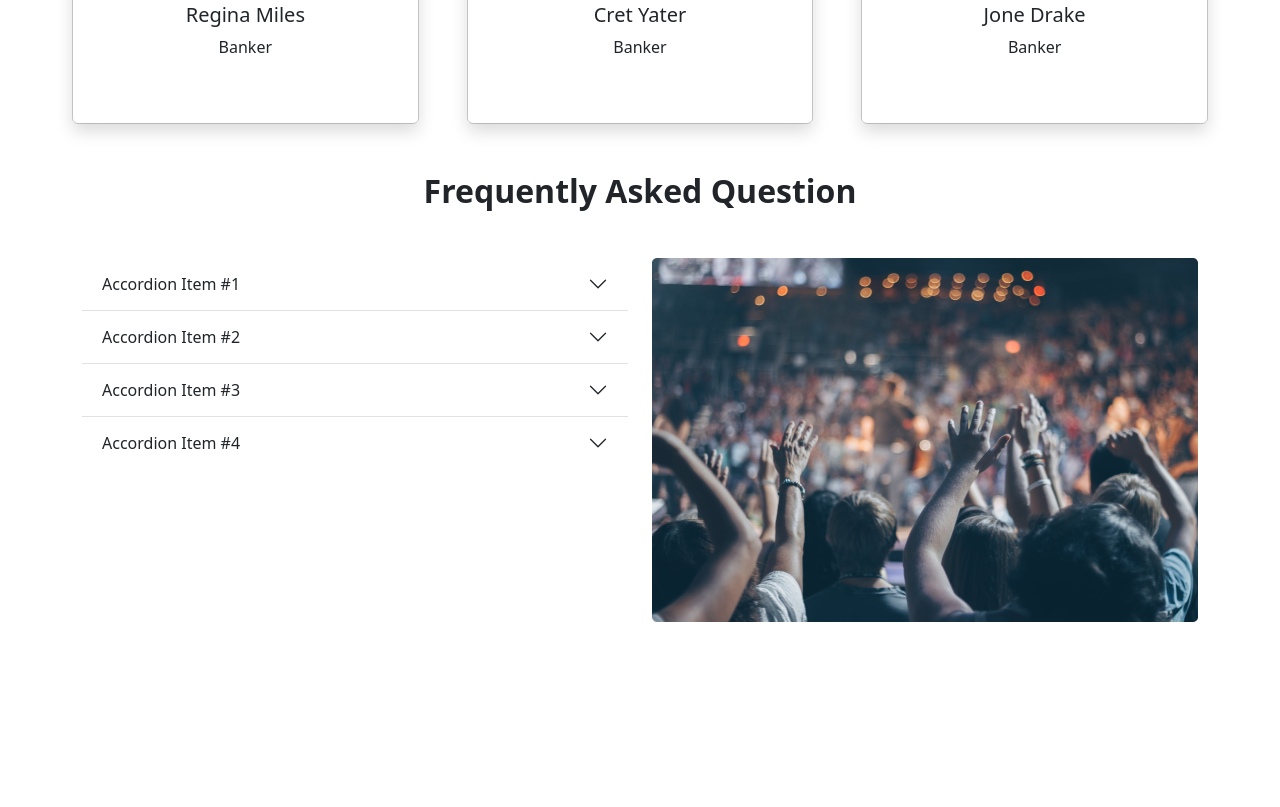
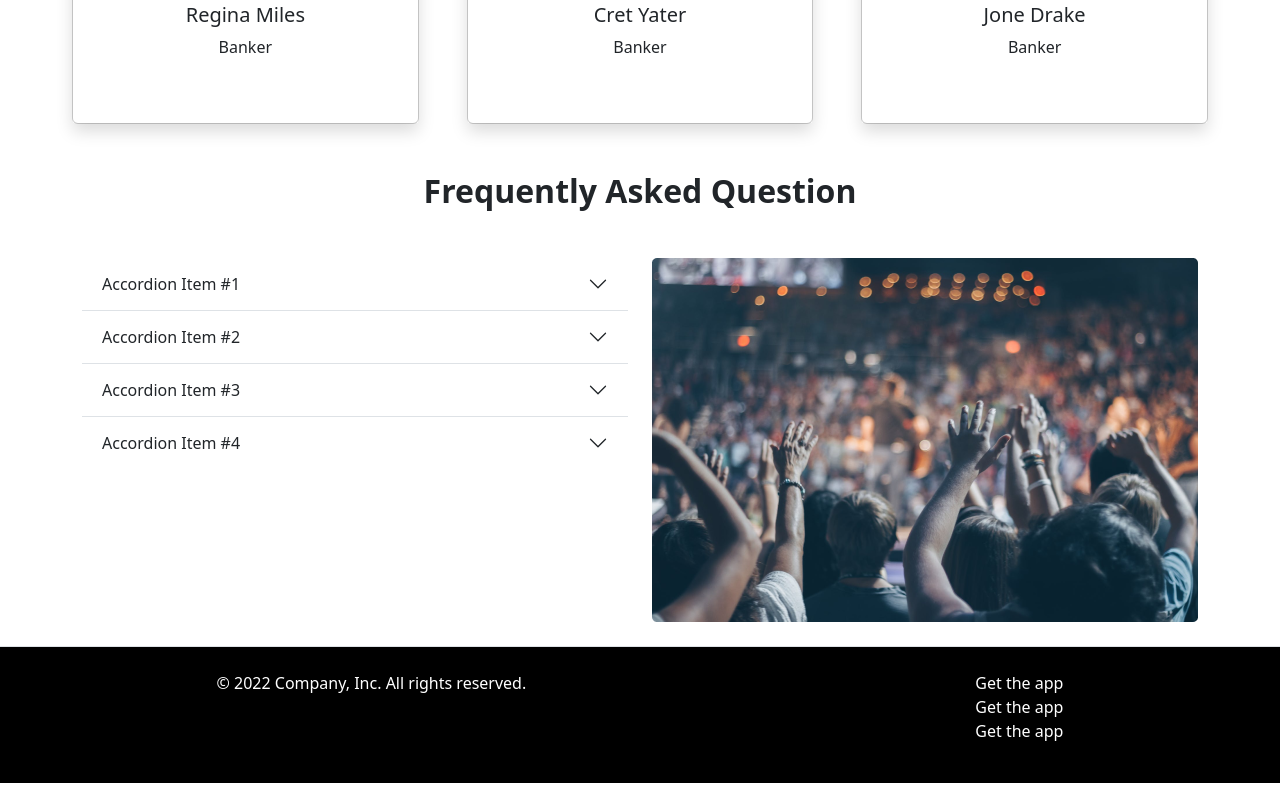
Before and after one commit to mdsaifulalambd/convention-hall, a plain HTML site: page index.html in a window 1280 px wide. Shown: the part 1506-2313 px from the top of the page. Before the commit the page ends 2128 px from the top, so only its background shows below. Drawn offline with nearby package versions, Linux system fonts and the light colour scheme.

Commit message:
footer-added

```diff
--- a/index.html
+++ b/index.html
@@ -236,6 +236,20 @@
         </div>
     </div>
 
+    <!-- Footer -->
+
+    <footer>
+        <div class="d-flex flex-column flex-sm-row justify-content-around py-4 my-4 border-top bg-black text-white">
+            <p>&copy; 2022 Company, Inc. All rights reserved.</p>
+            <ul class="list-unstyled d-flex flex-column justify-content-center align-items-right">
+                <li class="ms-3">Get the app</li>
+                <li class="ms-3">Get the app</li>
+                <li class="ms-3">Get the app</li>
+            </ul>
+        </div>
+
+    </footer>
+
 
 
 
```
